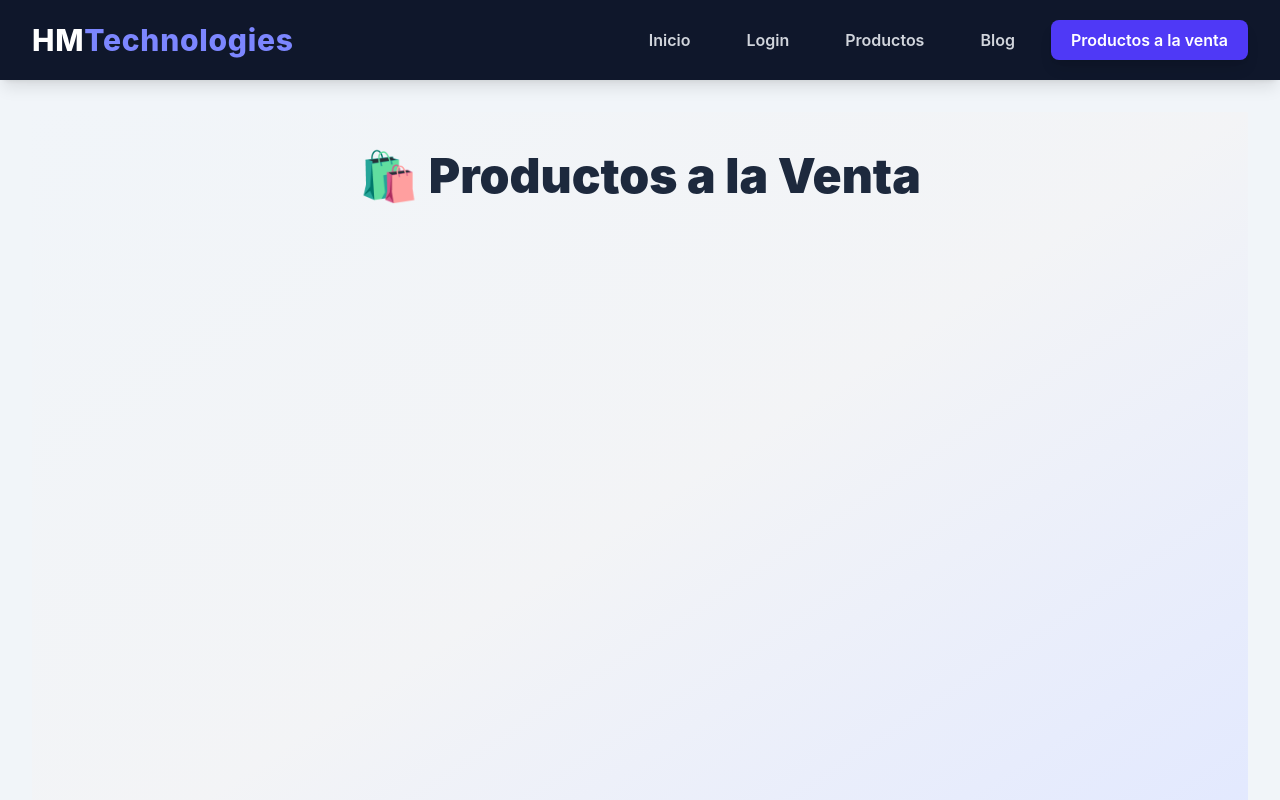
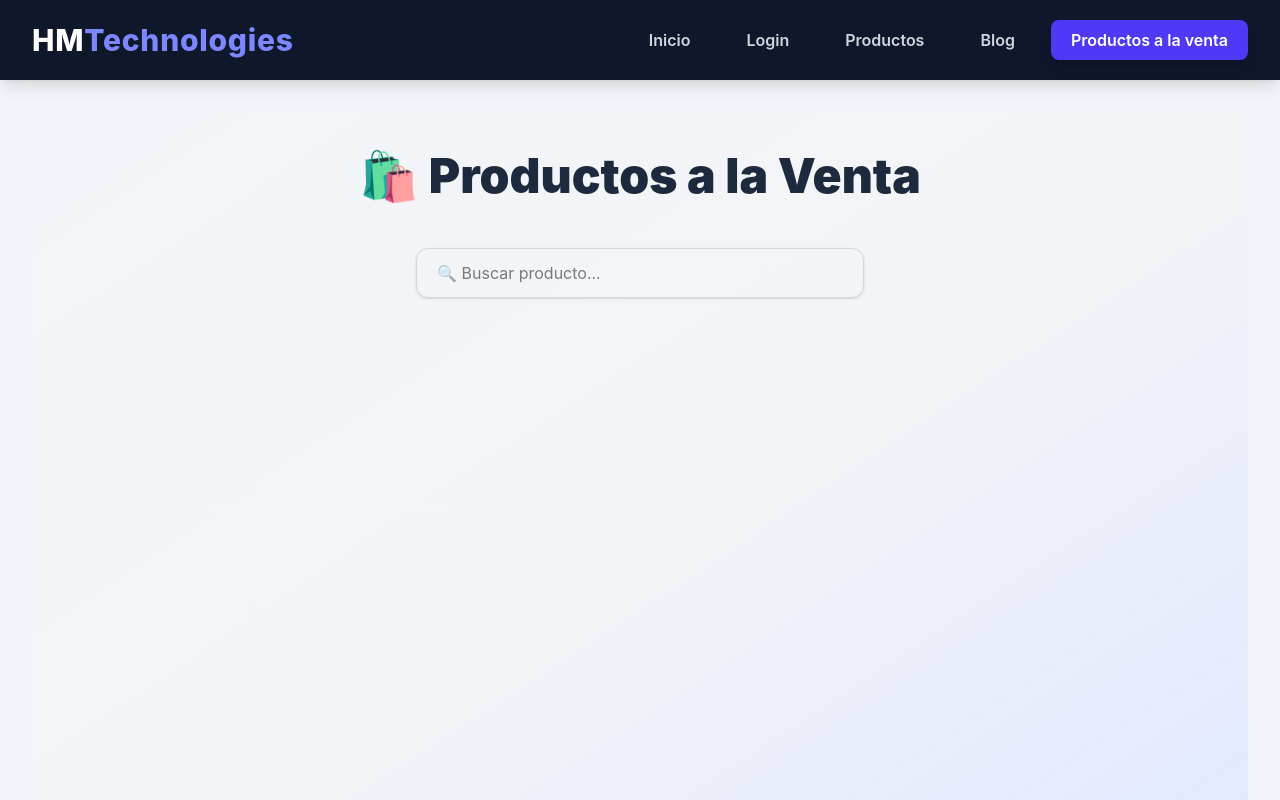
Before and after one commit to EmaRita110983/appVueclase4, a Vue app: page /#/productos-venta in a window 1280 px wide. Shown: the top 800 px of the page. Built offline with nearby package versions, Linux system fonts and the light colour scheme.

Commit message:
Agregamos busqueda de productos

```diff
--- a/src/views/Producto.vue
+++ b/src/views/Producto.vue
@@ -57,7 +57,7 @@
 
         <div class="grid md:grid-cols-2 lg:grid-cols-3 gap-8">
 
-          <div v-for="(prod, index) in productos" :key="index"
+          <div v-for="(prod, index) in productosFiltrados" :key="index"
             class="bg-white rounded-3xl shadow-lg hover:shadow-2xl transition duration-300 overflow-hidden">
 
             <img :src="prod.imagen" :alt="prod.nombre" class="w-full h-48 object-contain" />
--- a/src/views/ProductosVenta.vue
+++ b/src/views/ProductosVenta.vue
@@ -5,12 +5,21 @@
       🛍️ Productos a la Venta
     </h1>
 
+    <div class="max-w-md mx-auto mb-10">
+  <input
+    v-model="buscar"
+    type="text"
+    placeholder="🔍 Buscar producto..."
+    class="w-full px-5 py-3 rounded-xl border border-gray-300 shadow-sm focus:outline-none focus:ring-2 focus:ring-indigo-500"
+  />
+</div>
+
     <div
       class="max-w-7xl mx-auto px-6 grid grid-cols-1 sm:grid-cols-2 lg:grid-cols-3 xl:grid-cols-4 gap-8"
     >
 
       <div
-        v-for="(producto, index) in productos"
+        v-for="(producto, index) in productosFiltrados"
         :key="index"
         class="bg-white rounded-2xl shadow-lg overflow-hidden transition duration-300 hover:shadow-2xl hover:-translate-y-2"
       >
@@ -73,9 +82,16 @@
 </template>
 
 <script setup>
-import { ref, onMounted } from 'vue'
+import { ref, computed, onMounted } from 'vue'
 
 const productos = ref([])
+const buscar = ref('')
+
+const productosFiltrados = computed(() => {
+  return productos.value.filter(prod =>
+    prod.nombre.toLowerCase().includes(buscar.value.toLowerCase())
+  )
+})
 
 onMounted(() => {
   productos.value = JSON.parse(localStorage.getItem('productos')) || []
```
Also changed, not shown: 5 other files (tests, documents, lock files or other folders).
